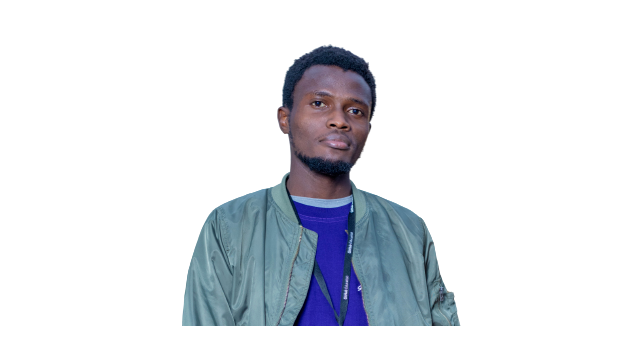
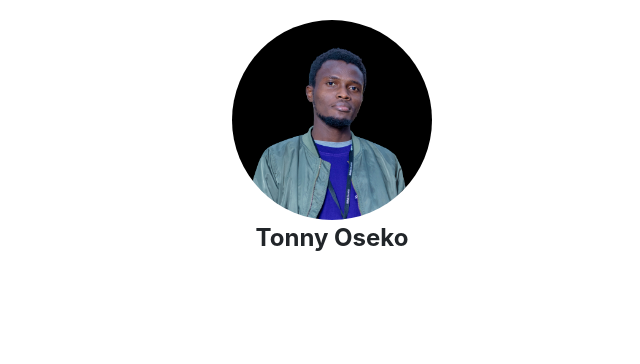
Before and after one commit to tonyoseko99/linktree, a React (Create React App) app: page / in a window 1280 px wide. Shown: the top 364 px of the page, without its empty margins (308-948 px from the left). Built offline with nearby package versions, Linux system fonts and the light colour scheme.

Commit message:
add a twitter username with id twitter

```diff
--- a/src/App.css
+++ b/src/App.css
@@ -36,3 +36,21 @@
     transform: rotate(360deg);
   }
 }
+
+/* profile picture */
+#profile-container{
+  justify-content: center;
+  align-items: center;
+  margin-top: 20px;
+}
+
+#profile__img{
+  border-radius: 50% !important;
+  height: 200px;
+  width: 200px;
+}
+
+#twitter{
+  font-size: 24px;
+  font-weight: bold;
+}
--- a/src/components/profile.js
+++ b/src/components/profile.js
@@ -1,8 +1,8 @@
 import react from "react";
-import profile from "../assets/profile-pic.png";
+import profile from "../assets/profileImage.png";
 function Profile() {
   return (
-    <div className="container">
+    <div className="container" id="profile-container">
       <div class="text-center">
         <img
           src={profile}
@@ -10,6 +10,7 @@ function Profile() {
           alt="profile"
           id="profile__img"
         ></img>
+        <div id="twitter">Tonny Oseko</div>
       </div>
     </div>
   );
```
Also changed, not shown: src/assets/profile-pic.png (deleted), src/assets/profileImage.png (added).
